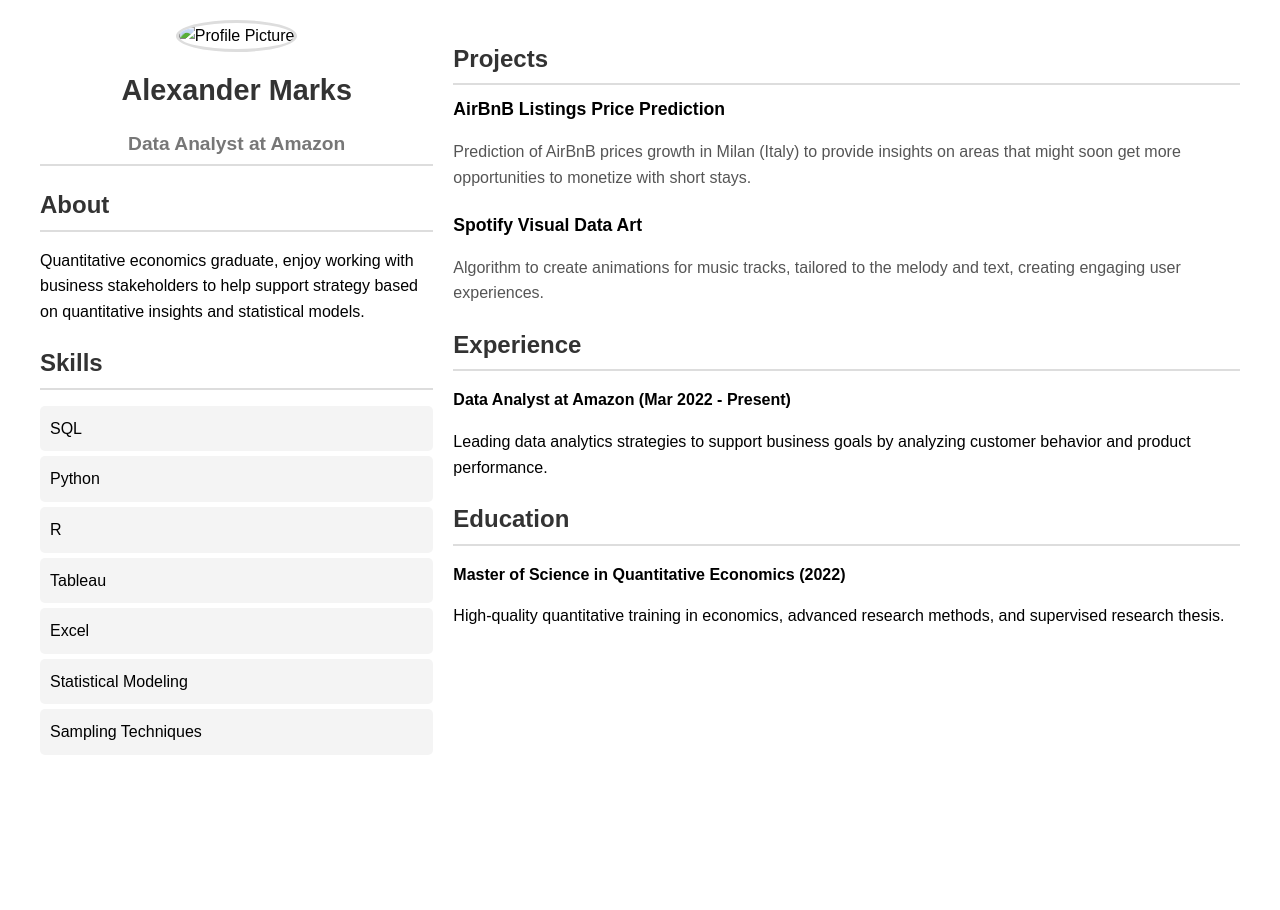
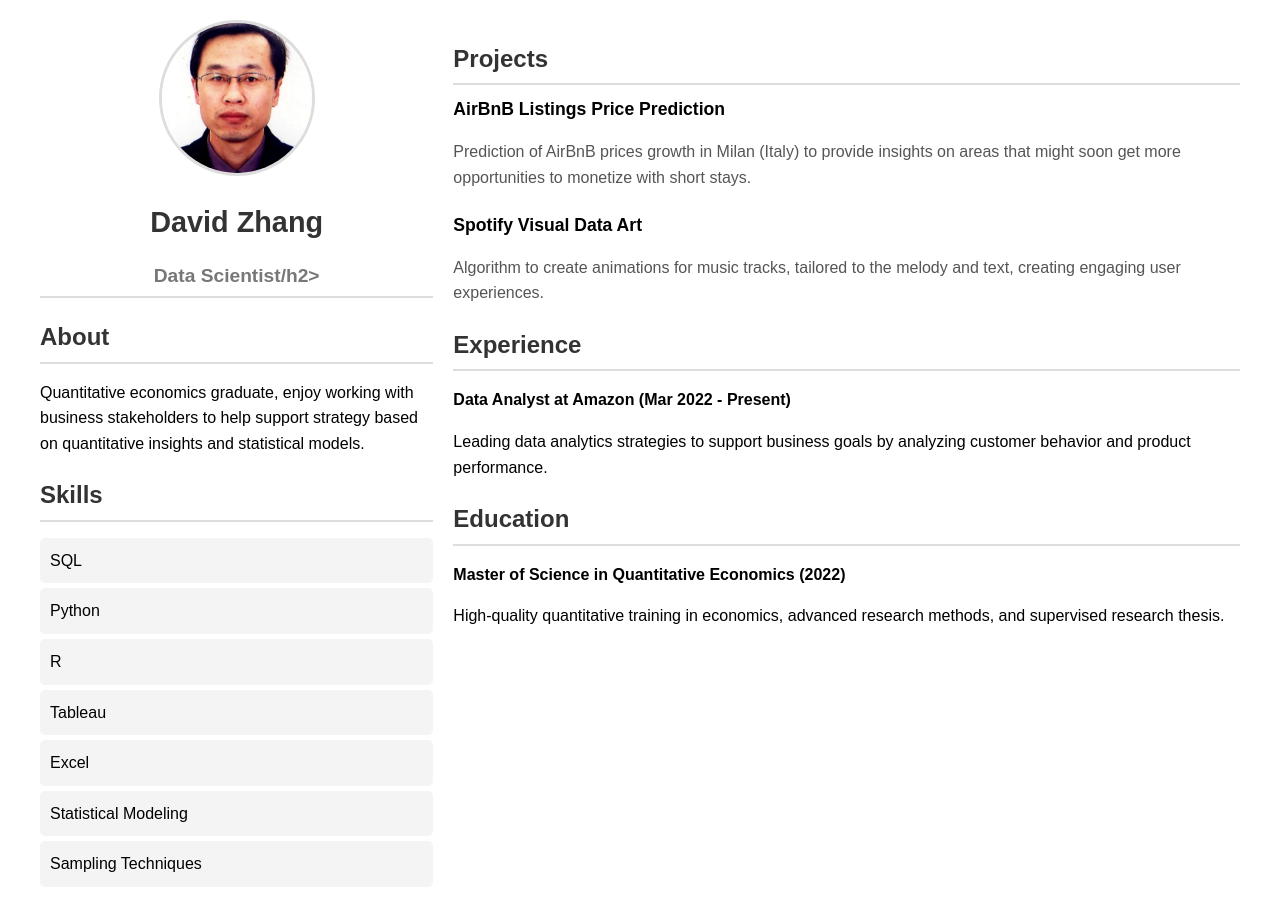
Before and after one commit to DavidZhang-2022/portfolio, a plain HTML site: page index.html in a window 1280 px wide. Before the commit the page ends 800 px from the top, so only its background shows below. Drawn offline with Linux system fonts and the light colour scheme.

Commit message:
Update index.html

```diff
--- a/index.html
+++ b/index.html
@@ -12,9 +12,9 @@
         <div class="left-column">
             <!-- Profile Section -->
             <div class="profile">
-                <img src="profile.jpg" alt="Profile Picture" class="profile-picture">
-                <h1 class="name">Alexander Marks</h1>
-                <h2 class="title">Data Analyst at Amazon</h2>
+                <img src="David1.jpg" alt="Profile Picture" class="profile-picture">
+                <h1 class="name">David Zhang</h1>
+                <h2 class="title">Data Scientist/h2>
             </div>
 
             <section class="about">
```
